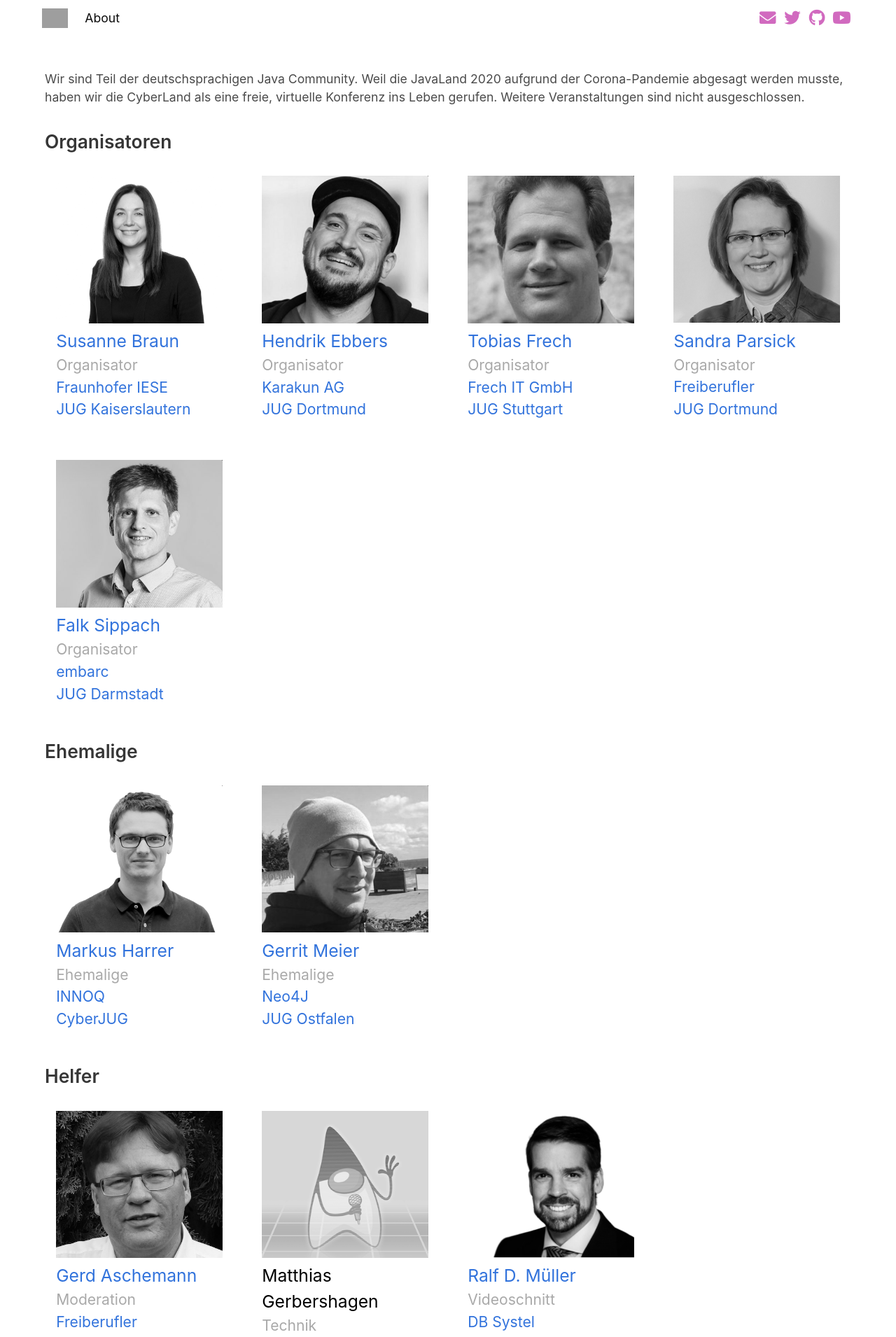
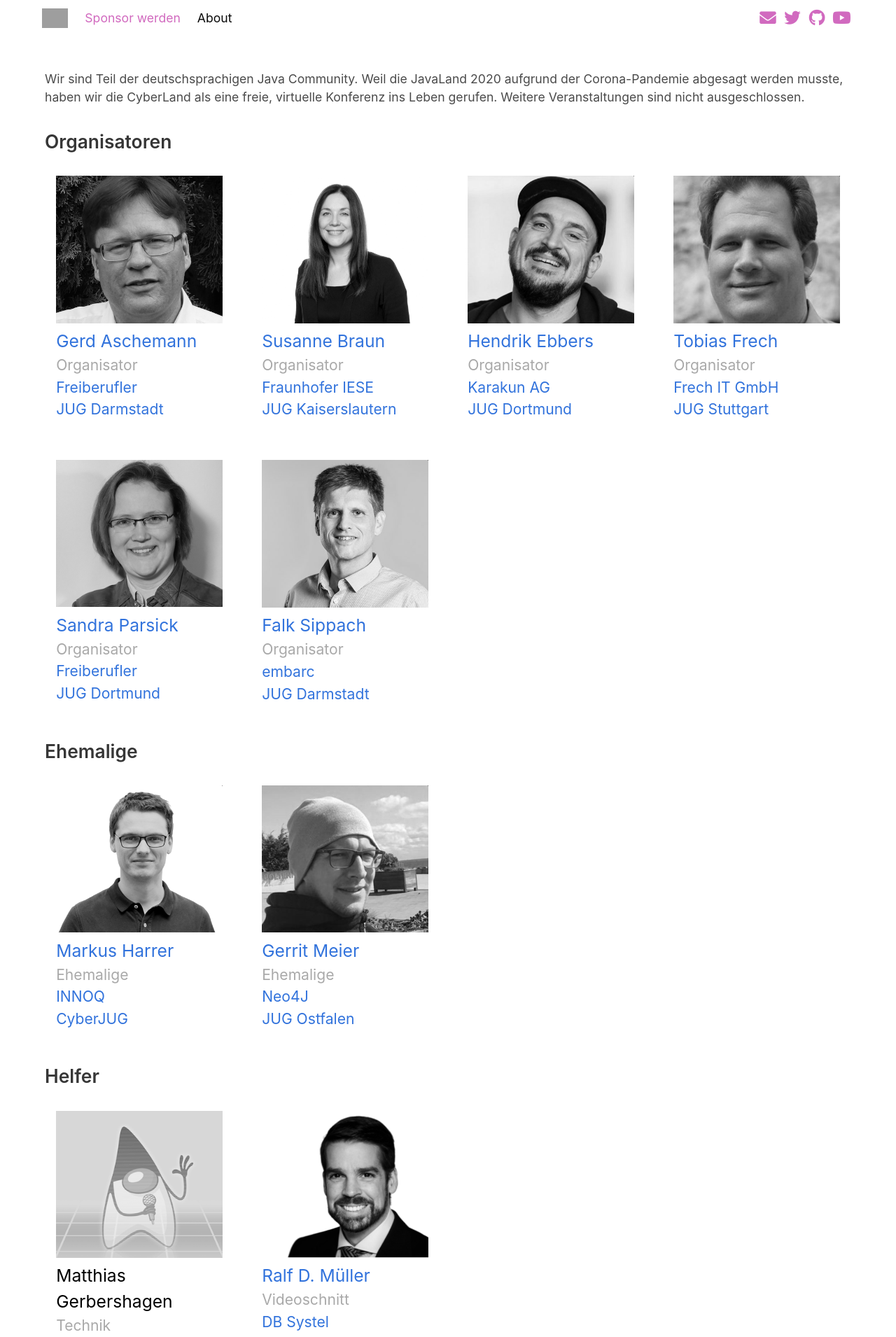
Before and after one commit to CyberLandConf/CyberLandConf.github.io, a Jekyll site: the page built from pages/about.md, in a window 1280 px wide. Shown: the top 1910 px of the page at 70% size. Built offline with Jekyll 4.4.1, drawn with Linux system fonts in a browser that asks for light colours; some of the changed text lies outside the part shown; grey boxes are pictures that could not be loaded.

Commit message:
layout updated, sponsoring page added

```diff
--- a/_data/orga.yml
+++ b/_data/orga.yml
@@ -1,3 +1,12 @@
+- id: gerd-aschemann
+  firstName: Gerd
+  lastName: Aschemann
+  job: Freiberufler
+  jobUrl: https://aschemann.net
+  jug: JUG Darmstadt
+  jugUrl: https://www.jug-da.de
+  role: Organisator
+  twitter: GerdAschemann
 - id: susanne-braun
   firstName: Susanne
   lastName: Braun
@@ -61,15 +70,6 @@
   jugUrl: https://www.jug-da.de
   role: Organisator
   twitter: sippsack
-- id: gerd-aschemann
-  firstName: Gerd
-  lastName: Aschemann
-  job: Freiberufler
-  jobUrl: https://aschemann.net
-  jug: JUG Darmstadt
-  jugUrl: https://www.jug-da.de
-  role: Moderation
-  twitter: GerdAschemann
 - id: matthias-gerbershagen
   firstName: Matthias
   lastName: Gerbershagen
--- a/_includes/elements/jugs.md
+++ b/_includes/elements/jugs.md
@@ -1,10 +1,12 @@
-Diese Initiative wird unterstützt von:
+
+<hr />
+
+Diese Initiative wird unterstützt von
 
 [![ijug](/assets/logo/ijug.png){:.jug-logo}](https://www.ijug.eu/)
 [![jugs](/assets/logo/jugs.png){:.jug-logo}](https://www.jugs.org/)
 [![jugostfalen](/assets/logo/jugostfalen.png){:.jug-logo}](https://www.jug-ostfalen.de/)
 [![jugkl](/assets/logo/jugkl.png){:.jug-logo}](http://www.jug-kl.de/)
-<br/>
 [![jugdo](/assets/logo/jugdo.png){:.jug-logo}](https://www.meetup.com/JUG-Dortmund/)
 [![jugda](/assets/logo/jugda.png){:.jug-logo}](https://www.jug-da.de/)
 [![jugda](/assets/logo/cyberjug.png){:.jug-logo}](https://cyberjug.de/)
--- a/_sass/main.scss
+++ b/_sass/main.scss
@@ -162,7 +162,7 @@
 }
 
 .jug-logo {
-  height: 200px;
+  height: 100px;
 }
 
 .logo-small {
```
Also changed, not shown: pages/sponsorwerden.md (added, +21 -0 lines).
